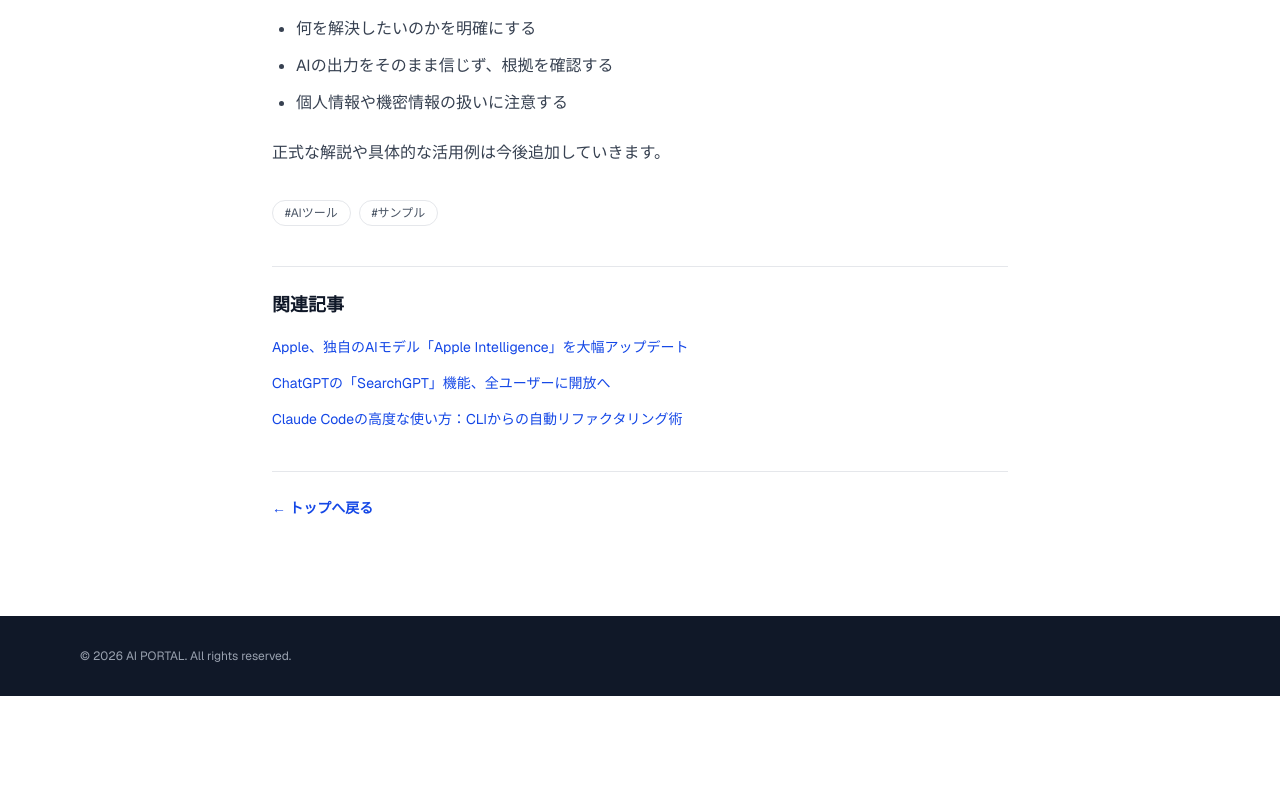
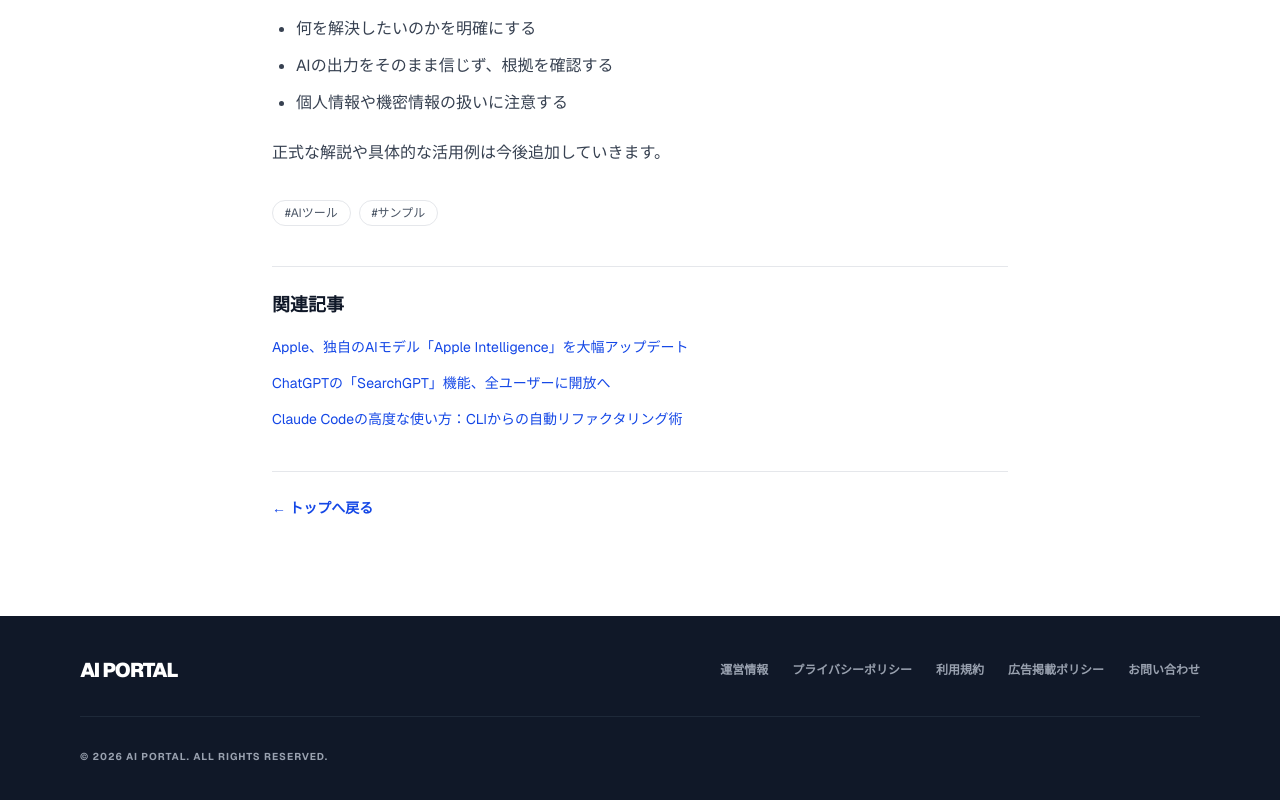
Before and after one commit to naoki20151214-ops/aiportal-app, a Next.js app: page /articles/ai-tools-2026 in a window 1280 px wide. Shown: the part 638-1438 px from the top of the page. Before the commit the page ends 1334 px from the top, so only its background shows below. Built offline with nearby package versions, Linux system fonts and the light colour scheme; no server answers.

Commit message:
feat: prepare src/app/articles/[slug]/page.tsx for public launch

```diff
--- a/src/app/articles/[slug]/page.tsx
+++ b/src/app/articles/[slug]/page.tsx
@@ -3,6 +3,7 @@ import Link from "next/link";
 import { notFound } from "next/navigation";
 import ArticleBody from "@/components/article-body";
 import RelatedArticles from "@/components/related-articles";
+import SiteFooter from "@/components/site-footer";
 import { getRelatedArticles } from "@/lib/related-articles";
 import { getAllArticles, getArticleBySlug } from "@/lib/articles";
 import { formatArticleDate } from "@/lib/dates";
@@ -79,9 +80,7 @@ export default async function ArticlePage({ params }: Props) {
           <Link href="/" className="text-sm font-bold text-blue-700 hover:underline">← トップへ戻る</Link>
         </div>
       </main>
-      <footer className="bg-gray-900 text-gray-400 py-8 mt-12">
-        <div className="max-w-6xl mx-auto px-4 text-xs">© {new Date().getFullYear()} AI PORTAL. All rights reserved.</div>
-      </footer>
+      <SiteFooter />
     </div>
   );
 }
```
